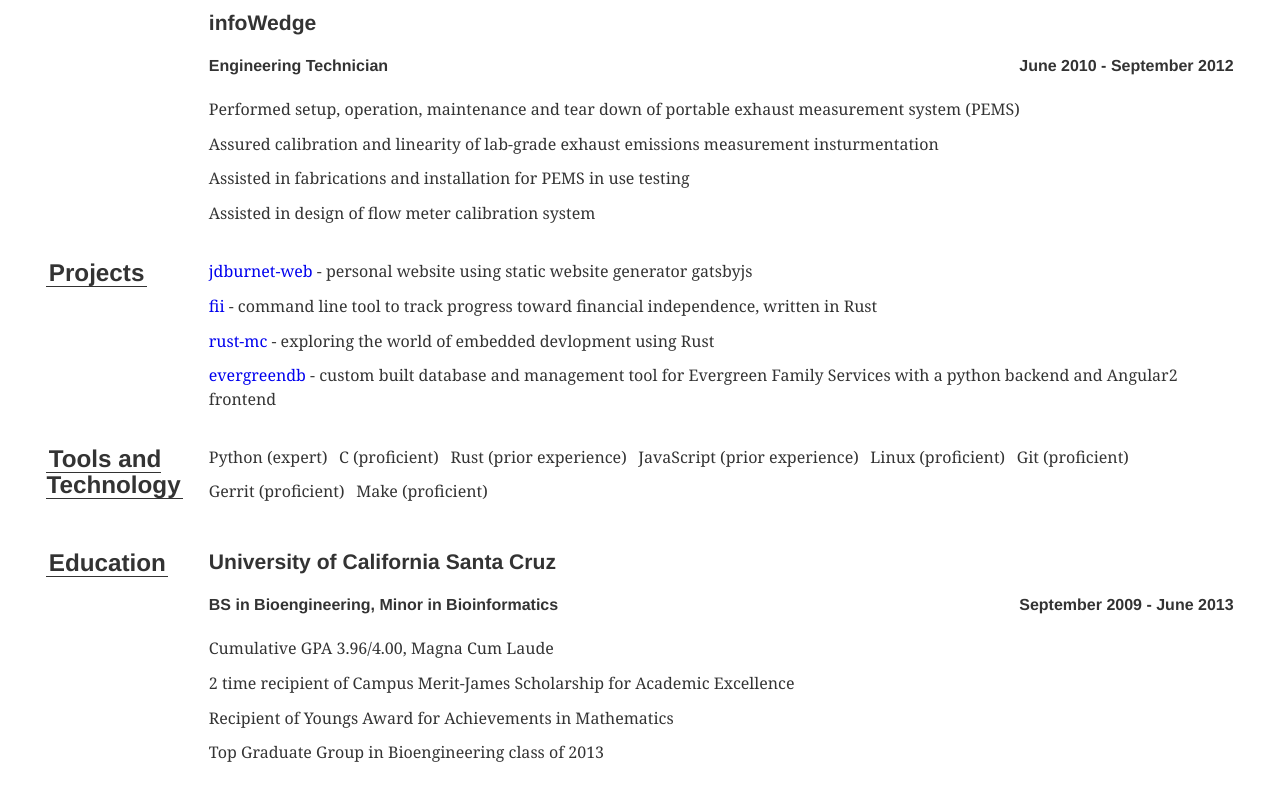
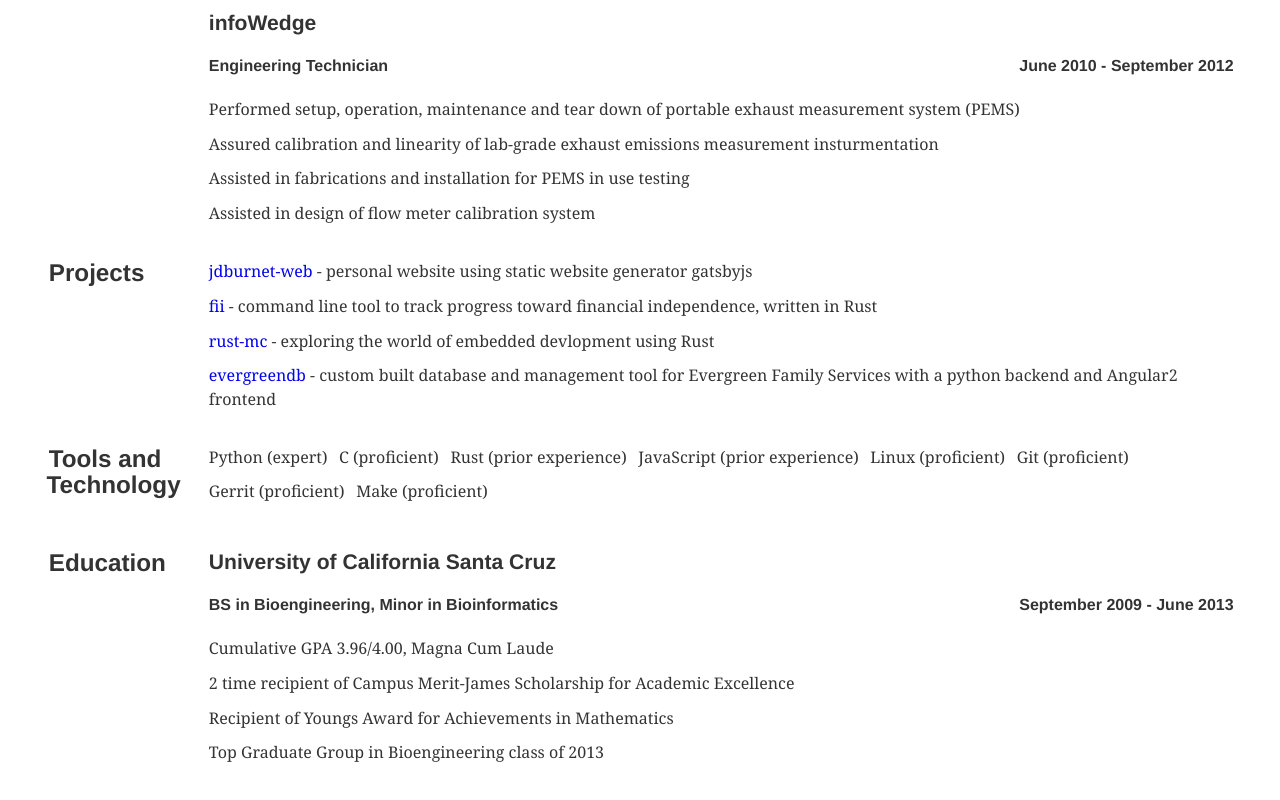
Before and after one commit to jdburnet/jdburnet-web, a Gatsby site: page /resume in a window 1280 px wide. Shown: the part 744-1544 px from the top of the page. Built offline with nearby package versions, Linux system fonts and the light colour scheme; Gatsby itself is replaced by a stand-in of ours.

Commit message:
Remove underline from resume section text
The underline made the resume section text look crowded and a bit messy.
Remove the underline to clean it up.

```diff
--- a/src/components/resume/ResumeSection.jsx
+++ b/src/components/resume/ResumeSection.jsx
@@ -24,7 +24,6 @@ const ResumeSection = (props) => {
       <h2>
         <span
           css={css`
-            border-bottom: 1px solid;
             padding-left: ${rhythm(0.10)};
             padding-right: ${rhythm(0.10)};
           `}
```
